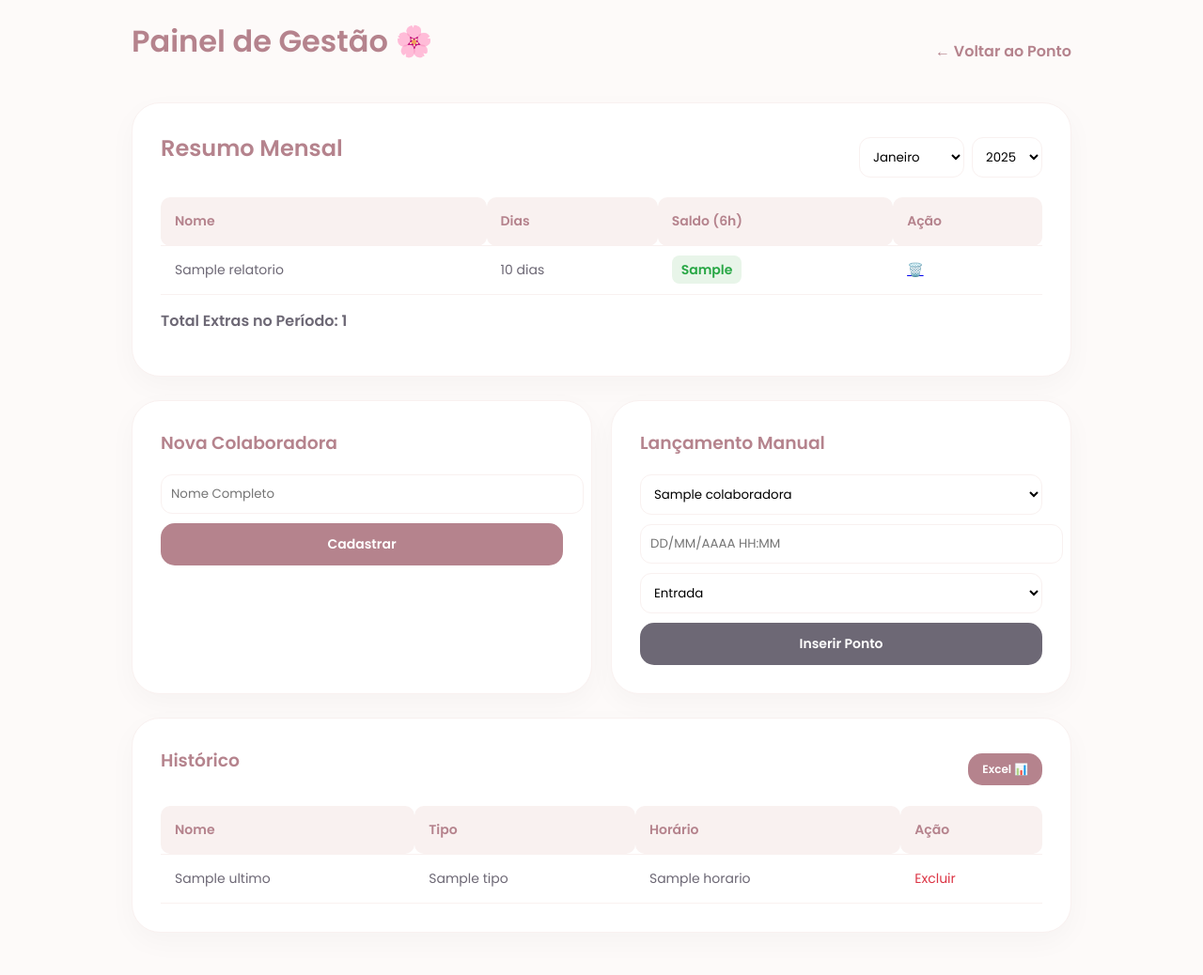
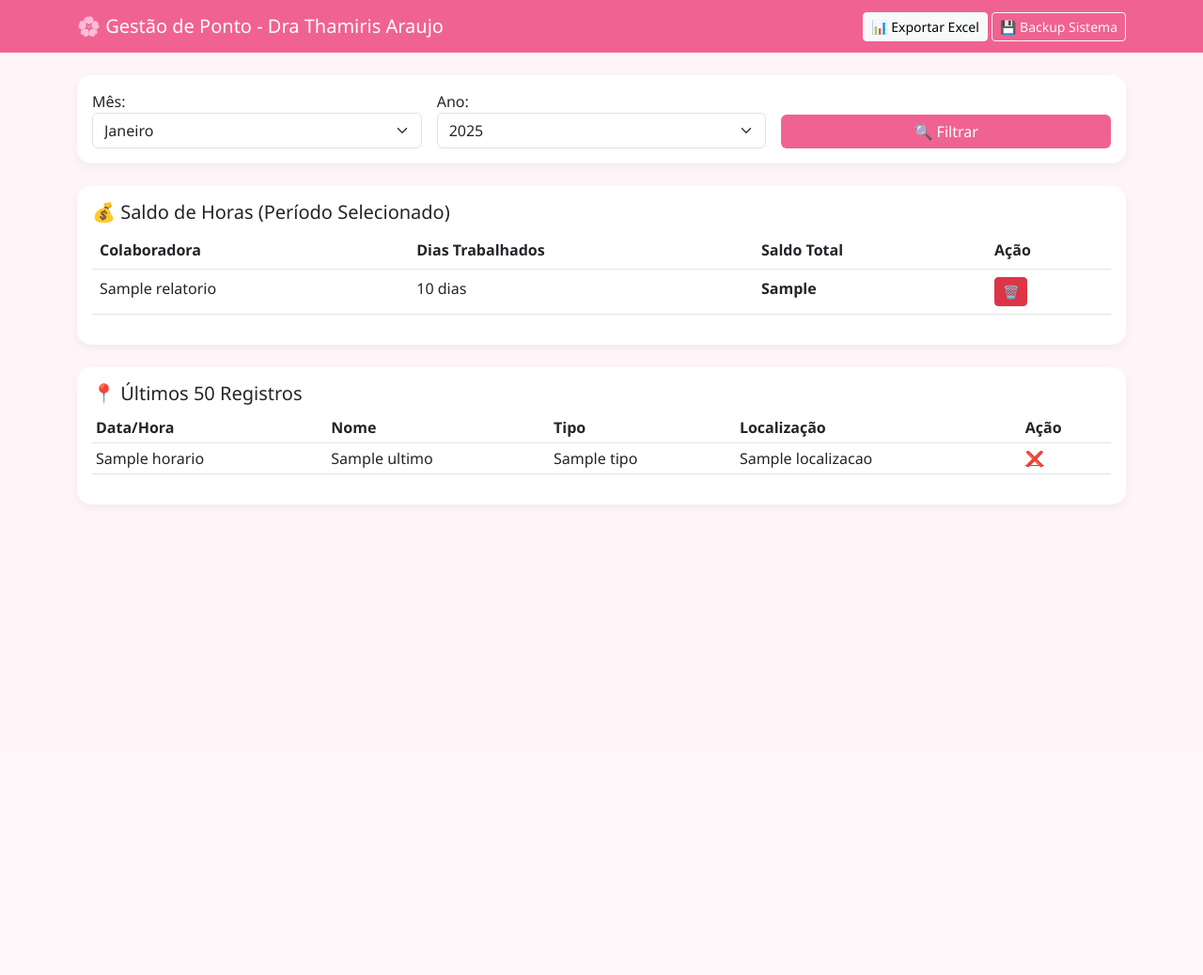
Before and after one commit to LucasBiazoto/Ponto, a Flask app: template templates/admin.html in a window 1280 px wide. Shown: the whole page at 94% size. After the commit the page ends 505 px from the top, so only its background shows below. Run offline with Flask 3, Linux system fonts and the light colour scheme; the template is opened without the code that fills it: most values are stand-ins (such as "Sample title", 1, 10 or a date in 2020).

Commit message:
Versão Final: GPS, Backup e Esther Julia fixa

```diff
--- a/templates/admin.html
+++ b/templates/admin.html
@@ -3,38 +3,35 @@
 <head>
     <meta charset="UTF-8">
     <meta name="viewport" content="width=device-width, initial-scale=1.0">
-    <title>Gestão - Dra Thamiris Araujo</title>
+    <title>Painel Dra Thamiris Araujo</title>
+    <link href="https://cdn.jsdelivr.net/npm/bootstrap@5.3.0/dist/css/bootstrap.min.css" rel="stylesheet">
     <style>
-        @import url('https://fonts.googleapis.com/css2?family=Poppins:wght@300;400;600&display=swap');
-        :root { --rosa: #b5838d; --rosa-claro: #f9f1f0; --cinza: #6d6875; --fundo: #fdfaf9; }
-        body { font-family: 'Poppins', sans-serif; background: var(--fundo); color: var(--cinza); margin: 0; padding: 20px; }
-        .container { max-width: 1000px; margin: 0 auto; }
-        .card { background: white; padding: 30px; border-radius: 30px; box-shadow: 0 10px 30px rgba(0,0,0,0.03); margin-bottom: 25px; border: 1px solid var(--rosa-claro); }
-        h1, h2, h3 { color: var(--rosa); margin-top: 0; }
-        table { width: 100%; border-collapse: collapse; margin-top: 15px; }
-        th, td { padding: 15px; text-align: left; border-bottom: 1px solid var(--rosa-claro); font-size: 14px; }
-        th { color: var(--rosa); background: var(--rosa-claro); border-radius: 10px; }
-        .btn { padding: 12px 25px; border-radius: 15px; border: none; cursor: pointer; font-family: 'Poppins'; font-weight: 600; text-decoration: none; display: inline-block; font-size: 14px; }
-        .btn-rosa { background: var(--rosa); color: white; }
-        .btn-cinza { background: var(--cinza); color: white; }
-        input, select { padding: 10px; border-radius: 12px; border: 1px solid var(--rosa-claro); font-family: 'Poppins'; background: white; }
-        .saldo-pos { color: #28a745; font-weight: 600; background: #e8f5e9; padding: 5px 10px; border-radius: 8px; }
-        .saldo-neg { color: #dc3545; font-weight: 600; background: #fdecea; padding: 5px 10px; border-radius: 8px; }
+        :root { --rosa-suave: #fce4ec; --rosa-escuro: #f06292; }
+        body { background-color: #fff5f8; font-family: 'Segoe UI', sans-serif; }
+        .navbar { background-color: var(--rosa-escuro) !important; color: white; }
+        .card { border: none; border-radius: 15px; box-shadow: 0 4px 10px rgba(0,0,0,0.05); }
+        .btn-primary { background-color: var(--rosa-escuro); border: none; }
+        .btn-primary:hover { background-color: #e91e63; }
     </style>
 </head>
 <body>
+    <nav class="navbar navbar-dark mb-4">
         <div class="container">
-        <div style="display: flex; justify-content: space-between; align-items: center; margin-bottom: 20px;">
-            <h1>Painel de Gestão 🌸</h1>
-            <a href="/" style="color: var(--rosa); text-decoration: none; font-weight: 600;">← Voltar ao Ponto</a>
+            <span class="navbar-brand">🌸 Gestão de Ponto - Dra Thamiris Araujo</span>
+            <div>
+                <a href="/exportar" class="btn btn-light btn-sm">📊 Exportar Excel</a>
+                <a href="/backup" class="btn btn-outline-light btn-sm">💾 Backup Sistema</a>
             </div>
+        </div>
+    </nav>
 
-        <div class="card">
-            <div style="display: flex; justify-content: space-between; align-items: center; flex-wrap: wrap; gap: 10px;">
-                <h2>Resumo Mensal</h2>
-                <form action="/painel_gestao" method="get" style="display: flex; gap: 8px;">
+    <div class="container">
+        <div class="card p-3 mb-4">
+            <form method="GET" action="/painel_gestao" class="row g-3">
                 <input type="hidden" name="senha" value="8340">
-                    <select name="mes" onchange="this.form.submit()">
+                <div class="col-md-4">
+                    <label>Mês:</label>
+                    <select name="mes" class="form-select">
                         <option value="01" {% if mes_sel == '01' %}selected{% endif %}>Janeiro</option>
                         <option value="02" {% if mes_sel == '02' %}selected{% endif %}>Fevereiro</option>
                         <option value="03" {% if mes_sel == '03' %}selected{% endif %}>Março</option>
@@ -48,78 +45,74 @@
                         <option value="11" {% if mes_sel == '11' %}selected{% endif %}>Novembro</option>
                         <option value="12" {% if mes_sel == '12' %}selected{% endif %}>Dezembro</option>
                     </select>
-                    <select name="ano" onchange="this.form.submit()">
+                </div>
+                <div class="col-md-4">
+                    <label>Ano:</label>
+                    <select name="ano" class="form-select">
                         <option value="2025" {% if ano_sel == '2025' %}selected{% endif %}>2025</option>
                         <option value="2026" {% if ano_sel == '2026' %}selected{% endif %}>2026</option>
                         <option value="2027" {% if ano_sel == '2027' %}selected{% endif %}>2027</option>
                     </select>
+                </div>
+                <div class="col-md-4 d-flex align-items-end">
+                    <button type="submit" class="btn btn-primary w-100">🔍 Filtrar</button>
+                </div>
             </form>
         </div>
-            <table>
+
+        <div class="card p-3 mb-4">
+            <h5>💰 Saldo de Horas (Período Selecionado)</h5>
+            <table class="table">
                 <thead>
-                    <tr><th>Nome</th><th>Dias</th><th>Saldo (6h)</th><th>Ação</th></tr>
+                    <tr>
+                        <th>Colaboradora</th>
+                        <th>Dias Trabalhados</th>
+                        <th>Saldo Total</th>
+                        <th>Ação</th>
+                    </tr>
                 </thead>
                 <tbody>
                     {% for r in relatorio %}
                     <tr>
-                        <td>{{ r.nome }} {% if r.nome in presentes %}🟢{% endif %}</td>
+                        <td>{{ r.nome }}</td>
                         <td>{{ r.dias }} dias</td>
-                        <td><span class="{% if '-' in r.saldo_formatado %}saldo-neg{% else %}saldo-pos{% endif %}">{{ r.saldo_formatado }}</span></td>
-                        <td><a href="/excluir_colaboradora/{{ r.id }}" onclick="return confirm('Excluir?')">🗑️</a></td>
+                        <td><strong>{{ r.saldo_formatado }}</strong></td>
+                        <td>
+                            <a href="/excluir_colaboradora/{{ r.id }}" class="btn btn-danger btn-sm" onclick="return confirm('Excluir funcionária e todos os pontos dela?')">🗑️</a>
+                        </td>
                     </tr>
                     {% endfor %}
                 </tbody>
             </table>
-            <p style="margin-top: 15px; font-weight: 600;">Total Extras no Período: {{ total_extras }}</p>
         </div>
 
-        <div style="display: grid; grid-template-columns: repeat(auto-fit, minmax(300px, 1fr)); gap: 20px;">
-            <div class="card">
-                <h3>Nova Colaboradora</h3>
-                <form action="/cadastrar_colaboradora" method="post">
-                    <input type="text" name="nome_novo" placeholder="Nome Completo" required style="margin-bottom: 10px; width: 100%;">
-                    <button type="submit" class="btn btn-rosa" style="width: 100%;">Cadastrar</button>
-                </form>
-            </div>
-            <div class="card">
-                <h3>Lançamento Manual</h3>
-                <form action="/lancar_manual" method="post">
-                    <select name="nome" style="margin-bottom: 10px; width: 100%;">
-                        {% for c in colaboradoras %}<option value="{{ c.nome }}">{{ c.nome }}</option>{% endfor %}
-                    </select>
-                    <input type="text" name="data_hora" placeholder="DD/MM/AAAA HH:MM" style="margin-bottom: 10px; width: 100%;">
-                    <select name="tipo" style="margin-bottom: 10px; width: 100%;">
-                        <option value="Entrada">Entrada</option>
-                        <option value="Saída">Saída</option>
-                    </select>
-                    <button type="submit" class="btn btn-cinza" style="width: 100%;">Inserir Ponto</button>
-                </form>
-            </div>
-        </div>
-
-        <div class="card">
-            <div style="display: flex; justify-content: space-between; align-items: center;">
-                <h3>Histórico</h3>
-                <div>
-                    <a href="/exportar" class="btn btn-rosa" style="padding: 8px 15px; font-size: 12px;">Excel 📊</a>
-                </div>
-            </div>
-            <table>
+        <div class="card p-3">
+            <h5>📍 Últimos 50 Registros</h5>
+            <div class="table-responsive">
+                <table class="table table-sm">
                     <thead>
-                    <tr><th>Nome</th><th>Tipo</th><th>Horário</th><th>Ação</th></tr>
+                        <tr>
+                            <th>Data/Hora</th>
+                            <th>Nome</th>
+                            <th>Tipo</th>
+                            <th>Localização</th>
+                            <th>Ação</th>
+                        </tr>
                     </thead>
                     <tbody>
-                    {% for r in ultimos %}
+                        {% for p in ultimos %}
                         <tr>
-                        <td>{{ r.nome }}</td>
-                        <td>{{ r.tipo }}</td>
-                        <td>{{ r.horario }}</td>
-                        <td><a href="/excluir_ponto/{{ r.id }}" style="color: #dc3545; text-decoration: none;">Excluir</a></td>
+                            <td>{{ p.horario }}</td>
+                            <td>{{ p.nome }}</td>
+                            <td>{{ p.tipo }}</td>
+                            <td>{{ p.localizacao }}</td>
+                            <td><a href="/excluir_ponto/{{ p.id }}" class="text-danger">❌</a></td>
                         </tr>
                         {% endfor %}
                     </tbody>
                 </table>
             </div>
         </div>
+    </div>
 </body>
 </html>
```
Lines whose indentation alone changed are shown as unchanged.
